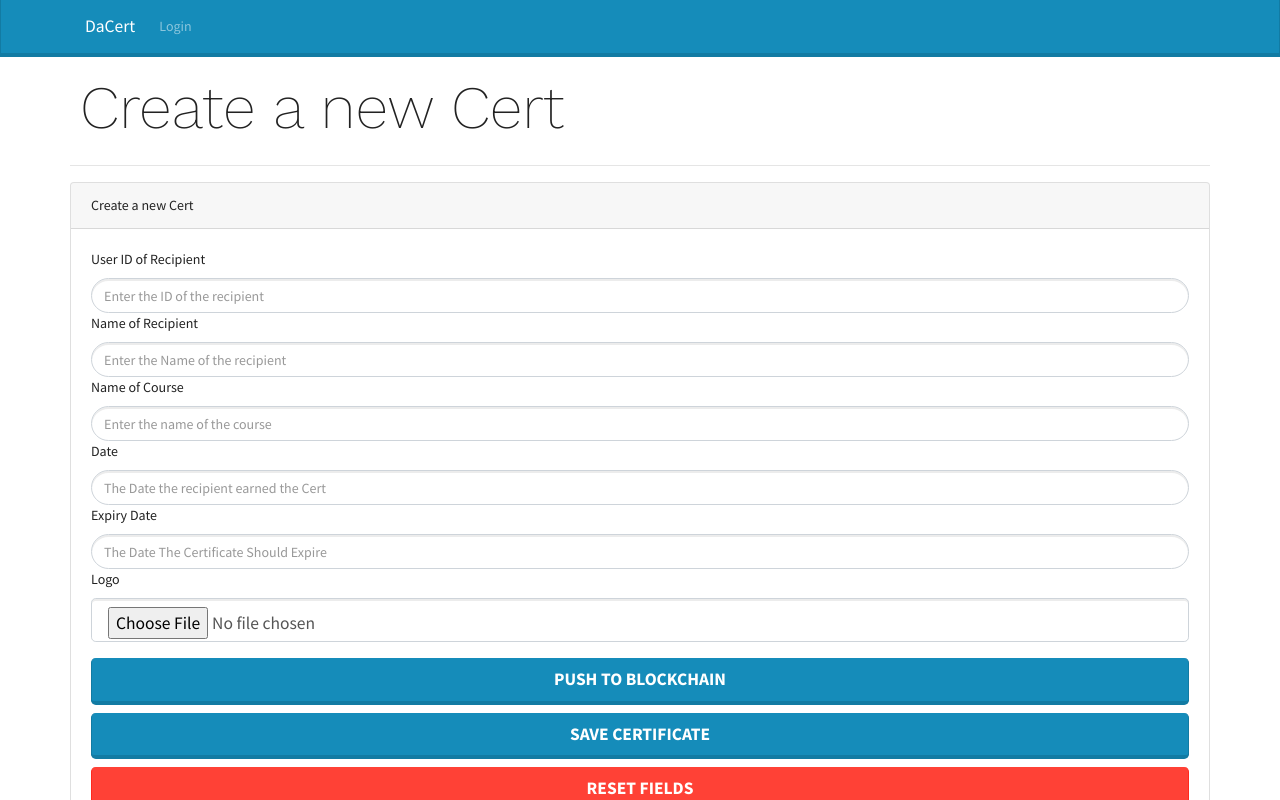
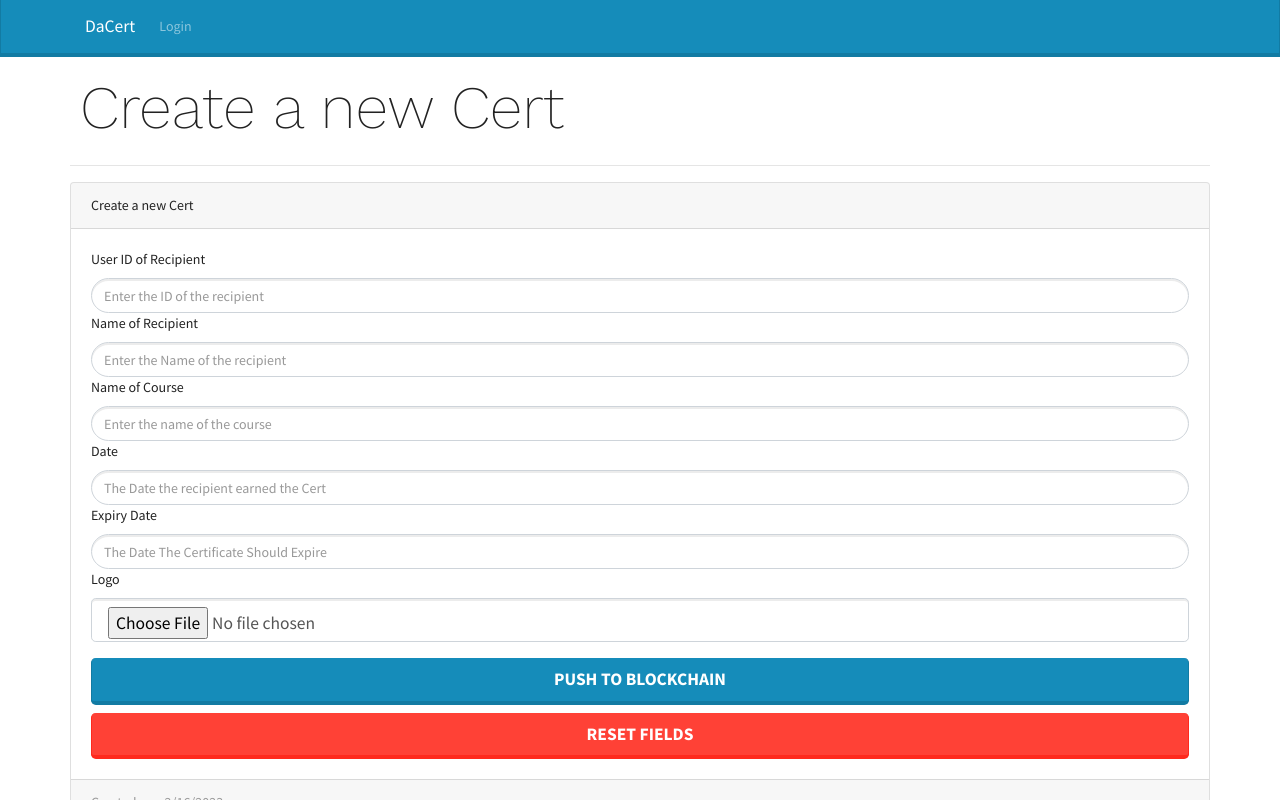
Before and after one commit to LinBrox/DaCert---Dissertation, a React (Create React App) app in the folder frontend/: page /createcert in a window 1280 px wide. Shown: the top 800 px of the page. Built offline with nearby package versions, Linux system fonts and the light colour scheme.

Commit message:
changed save cert

```diff
--- a/frontend/src/screens/CreateCert/createCert.js
+++ b/frontend/src/screens/CreateCert/createCert.js
@@ -182,6 +182,7 @@ const CreateCert = (user) => {
             >
               Push To BlockChain
             </Button>
+            { _id && (
             <Button
               className="btn btn-primary btn-lg btn-block"
               type="submit"
@@ -189,6 +190,7 @@ const CreateCert = (user) => {
             >
               Save Certificate
             </Button>
+            )}
             {loading && <Loading size={50} />}
             <Button
               type="button"
```
